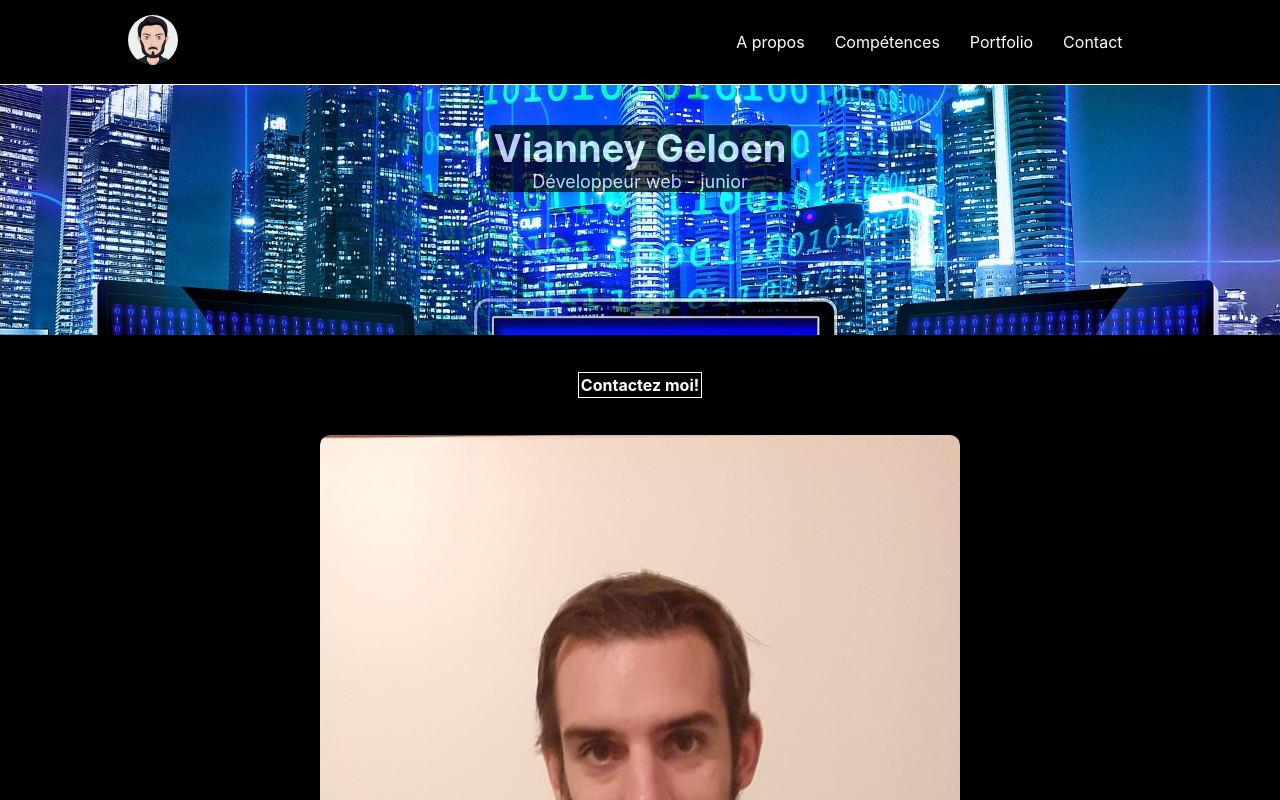
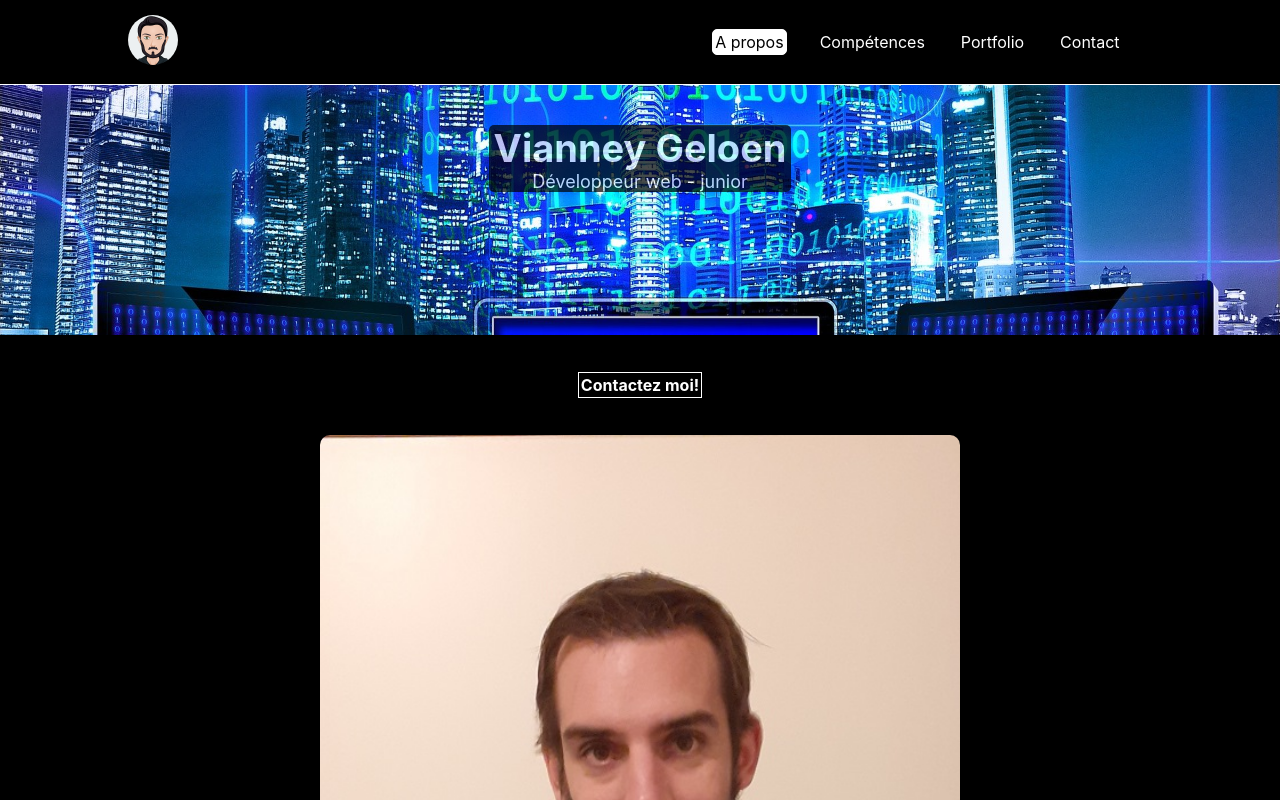
Before and after one commit to Vianney-Gln/porte-folio, a React (Create React App) app: page / in a window 1280 px wide. In both pictures the pointer is over the item 770 px from the left and 42 px from the top of the page. Shown: the top 800 px of the page. Built offline with nearby package versions, Linux system fonts and the light colour scheme.

Commit message:
finalisation style responsiv header nav

```diff
--- a/src/styles/header.scss
+++ b/src/styles/header.scss
@@ -29,9 +29,21 @@
 
         li {
           margin-right: 30px;
+          cursor: pointer;
+          padding: 2px;
+          border: 1px solid transparent;
           a {
             color: white;
             text-decoration: none;
+          }
+        }
+        li:hover {
+          background-color: white;
+          border-color: white;
+          border-radius: 5px;
+
+          a {
+            color: black;
           }
         }
       }
```
